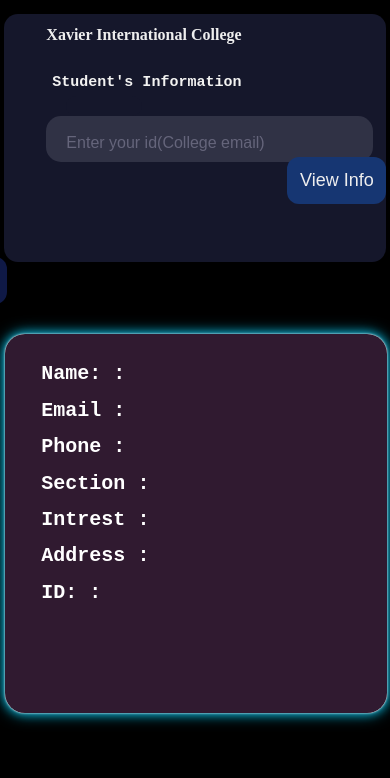
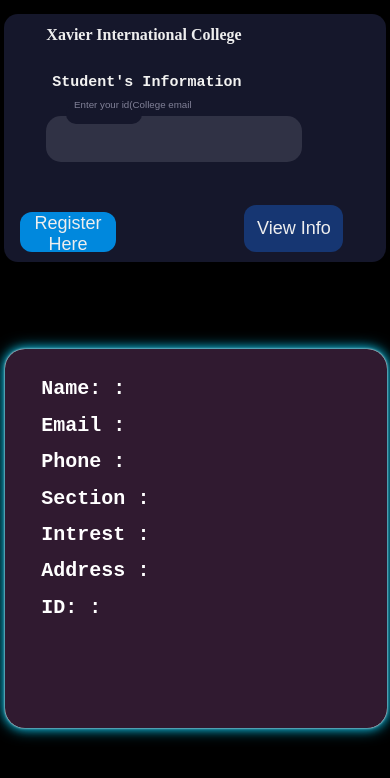
Before and after one commit to Prashantdulal/mernxavierstudents, a React (Create React App) app in the folder client/: page / in a window 390 px wide. Shown: the top 778 px of the page. Built offline with nearby package versions, Linux system fonts and the light colour scheme.

Commit message:
make it better

```diff
--- a/client/src/components/Login.css
+++ b/client/src/components/Login.css
@@ -64,7 +64,7 @@
   width: 80%;
 }
 
-.cut2 {
+.cut {
   background-color: #15172b;
   border-radius: 10px;
   height: 20px;
@@ -76,16 +76,16 @@
   width: 76px;
 }
 
-.cut2-short2 {
+.cut-short2 {
   width: 50px;
 }
 
-.input2:focus ~ .cut2,
-.input2:not(:placeholder2-shown) ~ .cut2 {
+.input2:focus ~ .cut,
+.input2:not(:placeholder-shown) ~ .cut {
   transform: translateY(8px);
 }
 
-.placeholder2 {
+.placeholder {
   color: #65657b;
   font-family: sans-serif;
   left: 20px;
@@ -97,16 +97,16 @@
   top: 20px;
 }
 
-.input2:focus ~ .placeholder2,
-.input2:not(:placeholder2-shown) ~ .placeholder2 {
+.input2:focus ~ .placeholder,
+.input2:not(:placeholder-shown) ~ .placeholder {
   transform: translateY(-30px) translateX(10px) scale(0.75);
 }
 
-.input2:not(:placeholder2-shown) ~ .placeholder2 {
+.input2:not(:placeholder-shown) ~ .placeholder {
   color: #808097;
 }
 
-.input2:focus ~ .placeholder2 {
+.input2:focus ~ .placeholder {
   color: #dc2f55;
 }
 .submit2 {
@@ -124,7 +124,7 @@
   width: 22%;
 }
 
-.submit2:active {
+.submit:active {
   background-color: #06b;
 }
 
@@ -177,10 +177,10 @@
   margin-top: 16px;
   outline: 0;
   text-align: center;
-  width: 24%;
+  width: 23%;
   position: relative;
-  bottom: 55px;
-  left: 413px;
+  left: 420px;
+  bottom: 56px;
 
 
 
@@ -227,22 +227,22 @@
 }
 
 .new{
-  background-color: #0f1946;
+  top: -109px;
+  background-color: #08d;
   border-radius: 12px;
   border: 0;
   box-sizing: border-box;
   color: #eee;
   cursor: pointer;
   font-size: 18px;
-  height: 47px;
-  margin-top: -4px;
+  height: 40px;
+  margin-top: 16px;
   outline: 0;
   text-align: center;
-  width: 26%;
+  width: 25%;
   position: relative;
-  bottom: 70px;
-  left: -6rem;
-  top: -44px;
+  left: 1rem;
+  bottom: 56px;
 };
 .container2 h1 {
   color: #fff;
@@ -279,7 +279,7 @@
   height: 91%;
   outline: 0;
   padding: 4px 20px 0;
-  width: 110%;
+  width: 16rem;
 }
 
 .submit2 {
@@ -297,7 +297,7 @@
   width: 26%;
   position: relative;
   bottom: 63px;
-  left: 283px;
-  top: -101px;
+  left: 15rem;
+  top: -53px;
 }
 }
--- a/client/src/components/Login.js
+++ b/client/src/components/Login.js
@@ -4,7 +4,6 @@
 import { useHistory } from "react-router-dom";
 
 import { useState } from "react";
-
 
 const Login = () => {
   document.title = "View Records | Xavier";
@@ -31,10 +30,8 @@
       console.log(data);
     }
 
-
-
     const getusers = async () => {
-      try{
+      try {
         const res = await fetch("/getusers", {
           method: "GET",
           headers: {
@@ -46,19 +43,13 @@
         const data = await res.json();
         console.log(data);
         setData(data);
+      } catch (err) {
+        console.log(err);
+      }
+    };
 
-      }
-
-      catch(err){ console.log(err);}}
-
-
-
-        getusers();
-
-
-  }
-
-
+    getusers();
+  };
 
   return (
     <>
@@ -77,9 +68,9 @@
                 className="input2"
                 type="text"
               />
-              <div className="cut2"></div>
-              <label htmlFor="firstname" className="placeholder2">
-                Enter your id(College email)
+              <div className="cut"></div>
+              <label htmlFor="firstname" className="placeholder">
+                Enter your id(College email
               </label>
             </div>
           </div>
@@ -92,30 +83,24 @@
               value="View Info"
               onClick={loginUser}
             />
-
           </div>
         </form>
-        <button className="new" onClick={()=>history.push('/addrecord')}>Register  Here</button>
+        <button className="new" onClick={() => history.push("/addrecord")}>
+          Register Here
+        </button>
 
-
-
-        <div className="container2 glow" >
-
-            <h1 className="text">Name:          :{data.name}</h1>
-            <h1 className="text">Email      :{data.email}</h1>
-            <h1 className="text">Phone      :{data.phone}</h1>
-            <h1 className="text">Section   :{data.sec}</h1>
-            <h1 className="text">Intrest   :{data.intrest}</h1>
-            <h1 className="text">Address   :{data.address}</h1>
-            <h1 className="text">ID:       :{data.id}</h1>
-          </div>
-
+        <div className="container2 glow">
+          <h1 className="text">Name: :{data.name}</h1>
+          <h1 className="text">Email :{data.email}</h1>
+          <h1 className="text">Phone :{data.phone}</h1>
+          <h1 className="text">Section :{data.sec}</h1>
+          <h1 className="text">Intrest :{data.intrest}</h1>
+          <h1 className="text">Address :{data.address}</h1>
+          <h1 className="text">ID: :{data.id}</h1>
+        </div>
       </div>
-
-
     </>
   );
 };
 
-
 export default Login;
--- a/client/src/components/Signup.css
+++ b/client/src/components/Signup.css
@@ -132,7 +132,7 @@
     position: relative;
     left: 16rem;
     bottom:  6rem;;
-    top: -70px;
+    top: -104px;
 }
 
   .submit:active {
@@ -168,7 +168,7 @@
   margin-top: 10px;
 }
 .placeholder {
-  font-size: 12px;
+  font-size: 13px;
   color: #65657b;
   font-family: sans-serif;
   left: 18px;
@@ -195,9 +195,9 @@
   width: 36%;
   position: relative;
   left: 13rem;
-  bottom: 10rem;
+  top: -77px;
 }
-  /* .input {
+  .input {
     background-color: #303245;
     border-radius: 7px;
     border: 0;
@@ -209,8 +209,8 @@
     padding: 4px 20px 0;
     width: 97%;
     position: relative;
-    top: 1px; */
-/* } */
+    top: 1px;
+}
 /*  */
 
 
```
Lines whose indentation alone changed are shown as unchanged.
